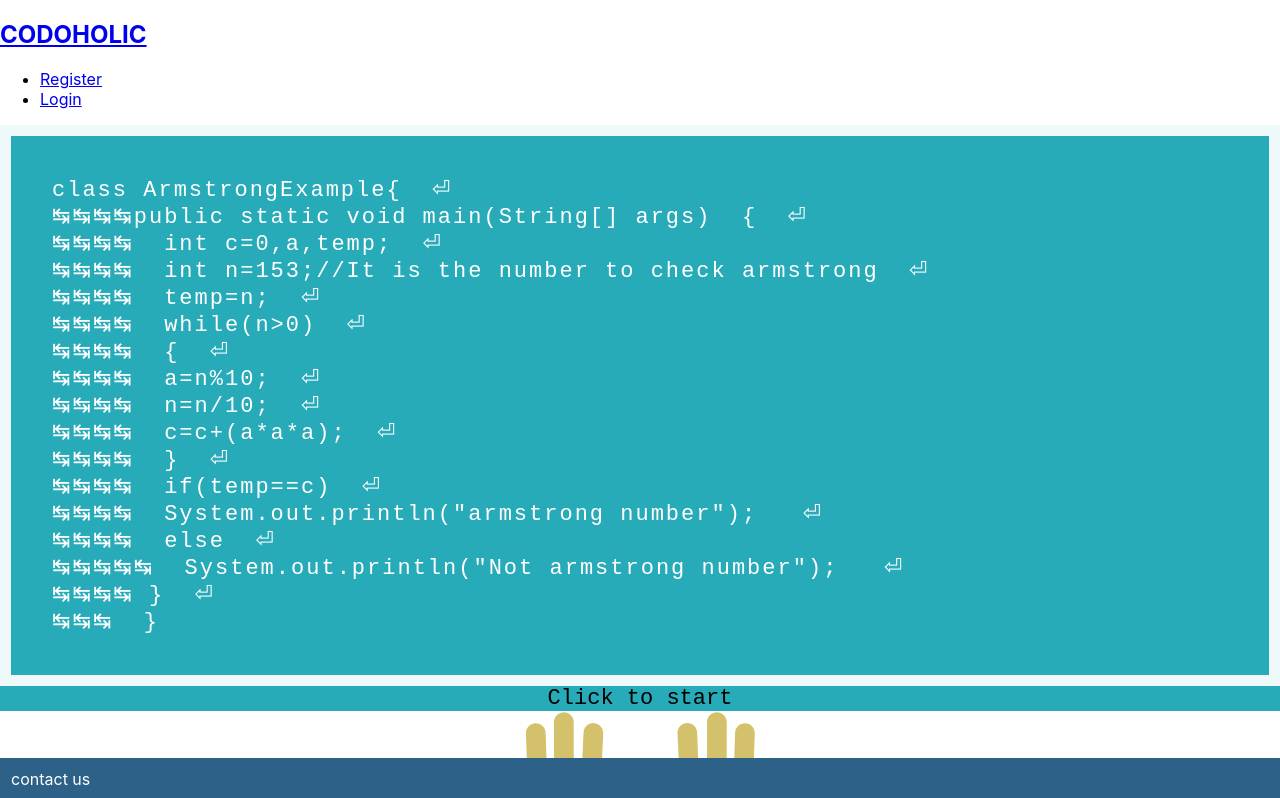
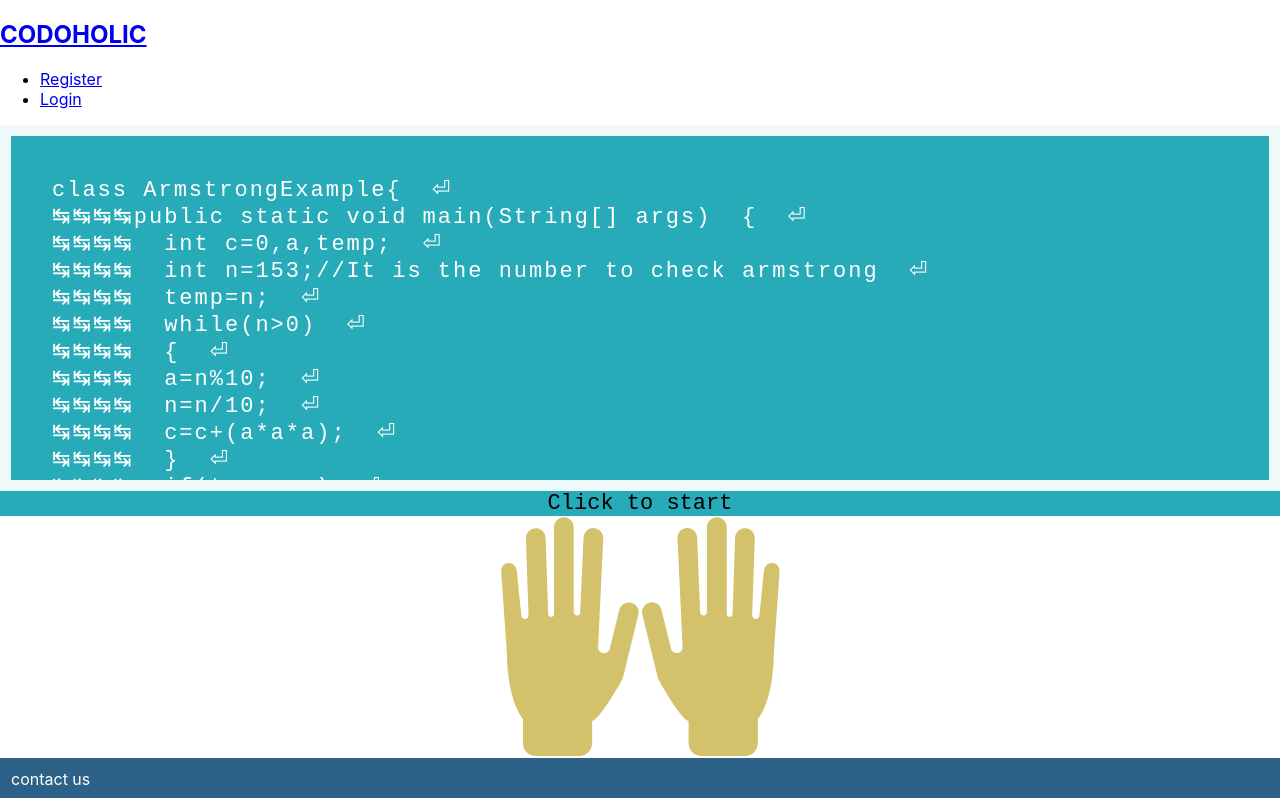
Before and after one commit to nitishvelu/CODOHOLIC, a React (Create React App) app in the folder client/: page / in a window 1280 px wide. Shown: the top 798 px of the page. Built offline with nearby package versions, Linux system fonts and the light colour scheme; no server answers.

Commit message:
added scroller [testing]

```diff
--- a/client/src/components/Controller.jsx
+++ b/client/src/components/Controller.jsx
@@ -101,15 +101,14 @@ export class Controller extends React.Component {
             ready: false,
           })
 
-          // var h = document.getElementsByTagName("H1")[0];
-          //   var typ = document.createAttribute("class");
-          // //   typ.value = "democlass";
-          // //   h.attributes.setNamedItem(typ);
-          // var  data = document.createAttribute("data");
-          // data.value = JSON.stringify(userResults);
-          // document.getElementById('results').attributes.setNamedItem(data);
+          return;
+        }
 
-          return;
+        //auto-scroller
+        if (event.keyCode === 13 && this.props.sampleText.charCodeAt(this.state.sampleIndex) === 9166)
+        {
+          let ele = document.getElementById('sampBox').children[this.state.sampleIndex];
+          ele.scrollIntoView();
         }
 
 
@@ -122,6 +121,8 @@ export class Controller extends React.Component {
               || (event.keyCode === 13 && this.props.sampleText.charCodeAt(this.state.sampleIndex) === 9166)
               || (event.keyCode === 9 && this.props.sampleText.charCodeAt(this.state.sampleIndex) === 8633) )
       {
+
+
         if(this.state.sampleIndex === 0)
           this.startTimer();// starting timer
 
@@ -130,6 +131,7 @@ export class Controller extends React.Component {
         });
 
         this.shiftCursor(this.state.sampleIndex);
+
 
       }
       else{
--- a/client/src/components/SampleTextBox.css
+++ b/client/src/components/SampleTextBox.css
@@ -4,7 +4,9 @@
     font-family : monospace;
     border: solid 11px #ffffffed;
     color: white;
-
+    scrollbar-width: none;
+    max-height:33vh;
+    overflow: auto;
   }
 
   .error {
```
Also changed, not shown: client/src/components/SampleTextBox.jsx (+16 -4 lines).
